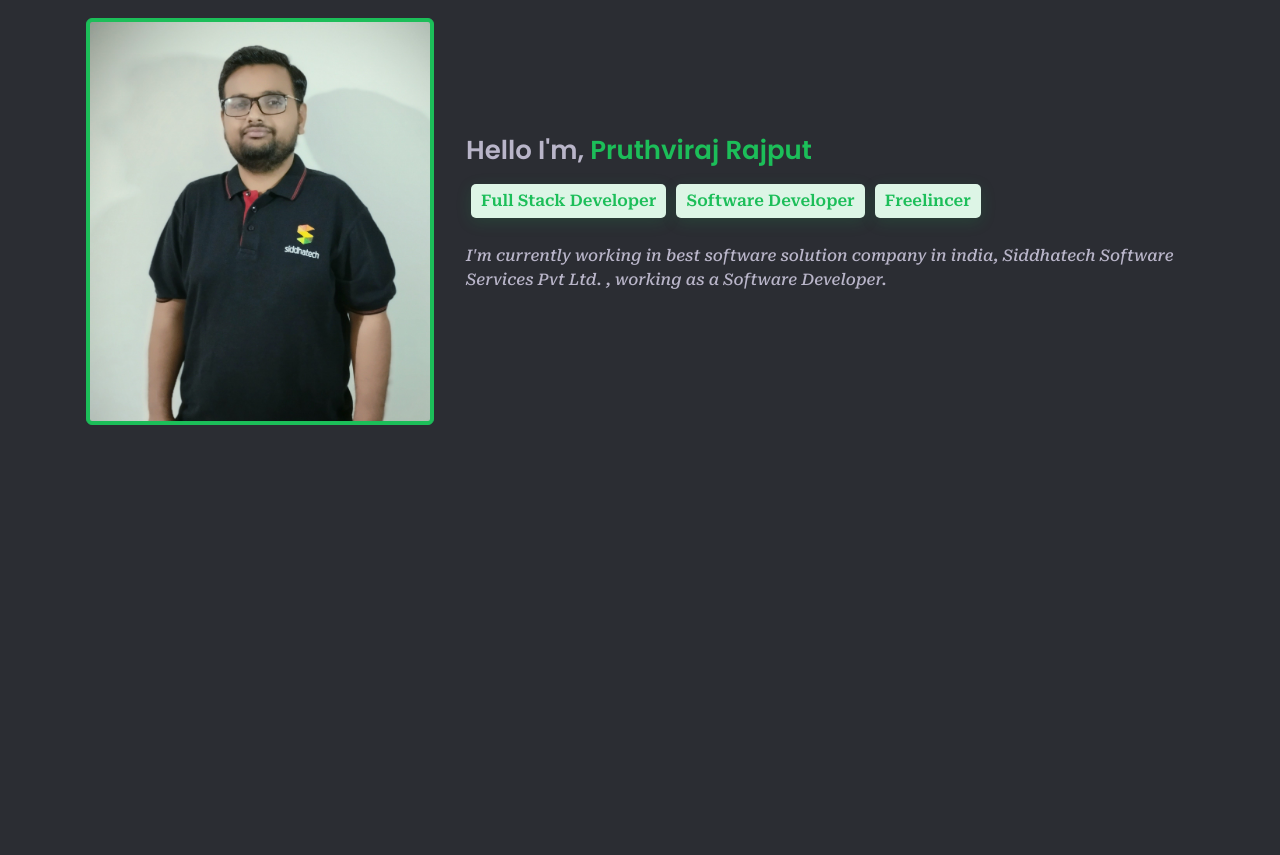
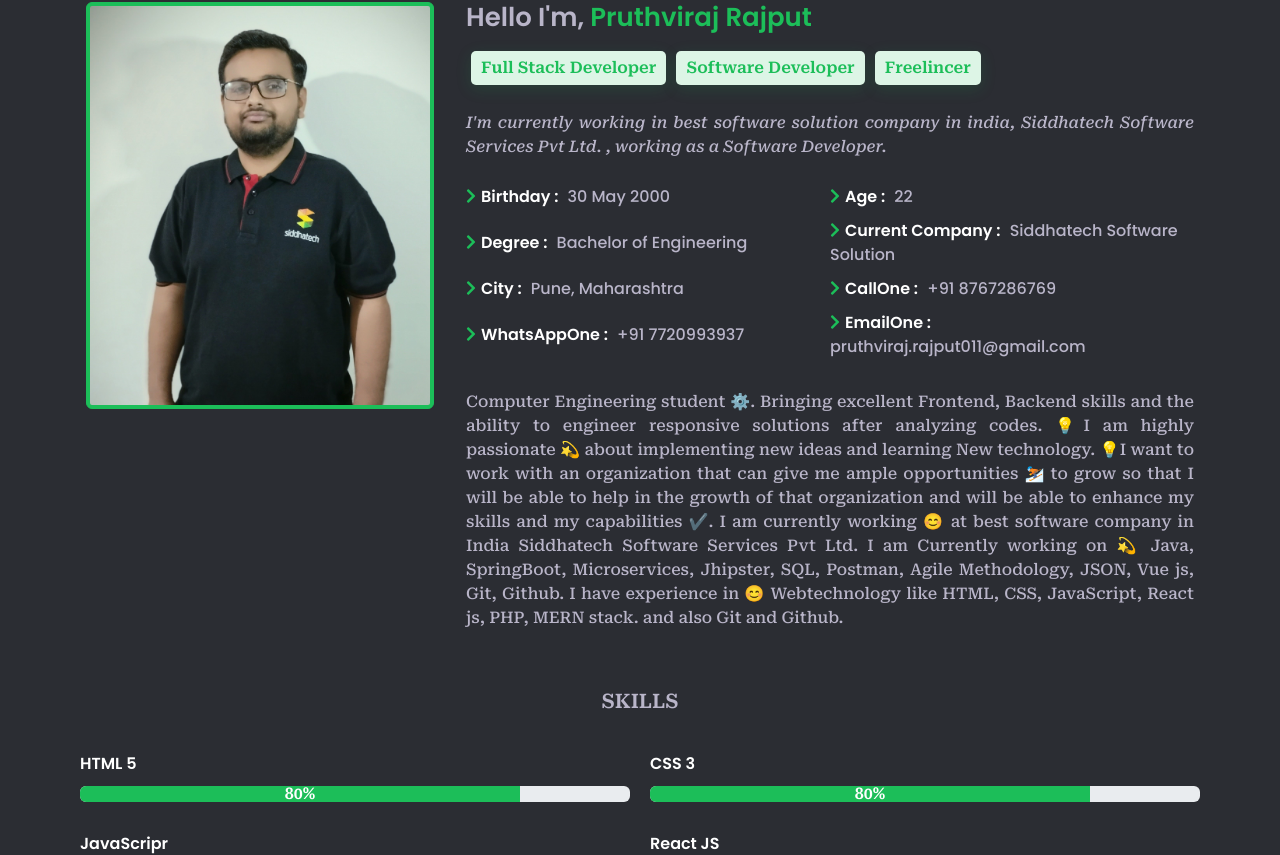
Before and after one commit to pruthvi7384/MY-PORTFOLIO, a Vue app: page /about in a window 1280 px wide. Shown: the part 212-1067 px from the top of the page. Before the commit the page ends 800 px from the top, so only its background shows below. Built offline with nearby package versions, Linux system fonts and the light colour scheme.

Commit message:
About Component Added Skill section

```diff
--- a/src/assets/main.css
+++ b/src/assets/main.css
@@ -260,6 +260,55 @@
         font-size: var(--font-size-16);
         font-style: italic;
         color: var(--color5);
+        text-align: justify;
+    }
+    .about .about-info-row .information ul{
+        list-style-type: none;
+        padding-left: 0px;
+        padding-top: 5px;
+        display: flex;
+        flex-wrap: wrap;
+        justify-content: space-between;
+        align-items: center;
+    }
+    .about .about-info-row .information ul li{
+        flex-basis: 50%;
+        font-family: var(--font-poppins);
+        padding: 5px 0px;
+        font-weight: var(--poppins-500);
+    }
+    .about .about-info-row .information ul li #icon{
+        padding-right: 5px;
+        color: var(--color3);
+    }
+    .about .about-info-row .information ul li #title{
+        padding-right: 5px;
+        font-weight: var(--poppins-600);
+        color: var(--color2);
+    }
+    .about .about-info-row #aboutMe{
+        font-style: normal;
+        font-weight: var(--roboto-500);
+        text-align: justify;
+        font-size: var(--font-size-16);
+        padding-top: 10px;
+        color: var(--color5);
+    }
+    .about .skills .skill{
+        padding: 10px;
+    }
+    .about .skills .skill label{
+        font-family: var(--font-poppins);
+        font-weight: var(--poppins-600);
+        color: var(--color2);
+        font-size: var(--font-size-16);
+        padding: 10px 0px;
+    }
+    .about .skills .skill .progress-bar{
+        background-color: var(--color3);
+        color: var(--color2);
+        font-weight: var(--roboto-600);
+        font-size: var(--font-size-16);
     }
 /* ============X===About Me====X======== */
 
@@ -297,6 +346,9 @@
         .home .row .intro_card{
             padding: 20px 25px 0px 25px;
         }
+        .about .about-info-row .information ul li{
+            flex-basis: 100%;
+        }
     }
     @media(max-width: 425px){
         .navbar .container-fluid .navbar-brand{
--- a/src/jsonData/profile.json
+++ b/src/jsonData/profile.json
@@ -8,6 +8,48 @@
         ],
         "shortDescription": "I'm currently working in best software solution company in india, Siddhatech Software Services Pvt Ltd. , working as a Software Developer."
     },
+    "personalInformation":[
+        {
+            "id" : 1,
+            "name":"Birthday",
+            "value": "30 May 2000"
+        },
+        {
+            "id" : 2,
+            "name":"Age",
+            "value": "22"
+        },
+        {
+            "id" : 3,
+            "name":"Degree",
+            "value": "Bachelor of Engineering"
+        },
+        {
+            "id" : 4,
+            "name":"Current Company",
+            "value": "Siddhatech Software Solution"
+        },
+        {
+            "id" : 5,
+            "name":"City",
+            "value": "Pune, Maharashtra"
+        },
+        {
+            "id" : 6,
+            "name":"CallOne",
+            "value": "+91 8767286769"
+        },
+        {
+            "id" : 7,
+            "name":"WhatsAppOne",
+            "value": "+91 7720993937"
+        },
+        {
+            "id" : 8,
+            "name":"EmailOne",
+            "value": "pruthviraj.rajput011@gmail.com"
+        }
+    ],
     "skills":[
         {
             "id" : 1,
@@ -75,5 +117,5 @@
             "level" : "50%"
         }
     ],
-    "About":""
+    "About":"Computer Engineering student ⚙️. Bringing excellent Frontend, Backend skills and the ability to engineer responsive solutions after analyzing codes. 💡I am highly passionate 💫 about implementing new ideas and learning New technology. 💡I want to work with an organization that can give me ample opportunities ⛷️ to grow so that I will be able to help in the growth of that organization and will be able to enhance my skills and my capabilities ✔️. I am currently working 😊 at best software company in India Siddhatech Software Services Pvt Ltd. I am Currently working on 💫 Java, SpringBoot, Microservices, Jhipster, SQL, Postman, Agile Methodology, JSON, Vue js, Git, Github. I have experience in 😊 Webtechnology like HTML, CSS, JavaScript, React js, PHP, MERN stack. and also Git and Github."
 }
--- a/src/views/About.vue
+++ b/src/views/About.vue
@@ -8,9 +8,7 @@
         <h1>ABOUT</h1>
         <p>Learn More About Me</p>
       </div>
-      <div
-        class="row about-info-row justify-content-center align-items-center mt-4"
-      >
+      <div class="row about-info-row justify-content-center mt-2">
         <div class="col-xl-4 p-3">
           <div class="profile-img">
             <img
@@ -38,6 +36,43 @@
           <p>
             {{ JSON.profile.shortDescription }}
           </p>
+          <div class="information">
+            <ul>
+              <li
+                v-for="(data, index) in JSON.personalInformation"
+                :key="index"
+              >
+                <span id="icon"><i class="fas fa-chevron-right"></i></span>
+                <span id="title">{{ data.name }} :</span> {{ data.value }}
+              </li>
+            </ul>
+          </div>
+          <p id="aboutMe">{{ JSON.About }}</p>
+        </div>
+      </div>
+      <div class="row mt-4 headdings">
+        <p>SKILLS</p>
+      </div>
+      <div class="row skills justify-content-center align-items-center pb-5">
+        <div
+          class="col-xl-6 skill"
+          v-for="(data, index) in JSON.skills"
+          :key="index"
+        >
+          <label :for="index">{{ data.name }}</label>
+          <div class="progress">
+            <div
+              class="progress-bar"
+              role="progressbar"
+              aria-label="Example with label"
+              :style="['width:' + data.level]"
+              :aria-valuenow="data.level"
+              aria-valuemin="0"
+              aria-valuemax="100"
+            >
+              {{ data.level }}
+            </div>
+          </div>
         </div>
       </div>
     </div>
```
